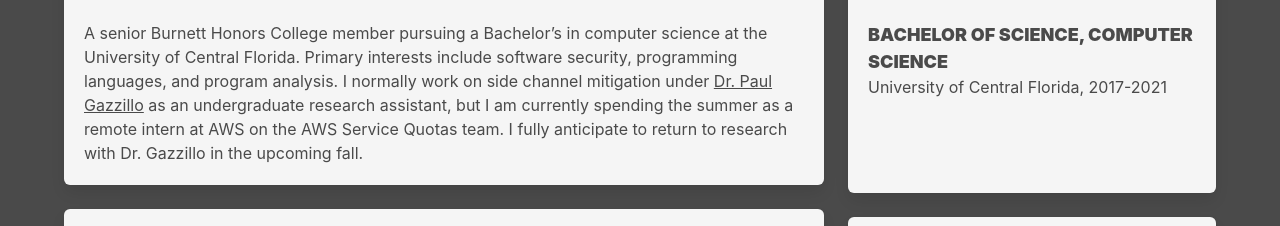
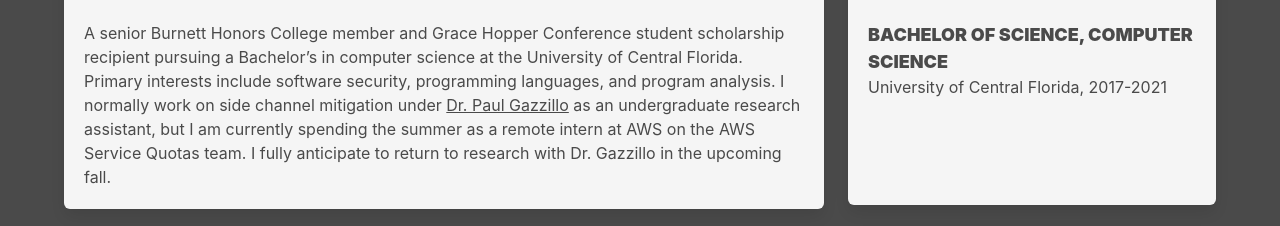
Before and after one commit to genovevafossas/PortfolioWebsite, a Gatsby site: page / in a window 1280 px wide. Shown: the part 400-626 px from the top of the page. Built offline with nearby package versions, Linux system fonts and the light colour scheme; Gatsby itself is replaced by a stand-in of ours.

Commit message:
Fixed small error that slipped through the cracks, changed wording on about section slightly

```diff
--- a/src/components/body.js
+++ b/src/components/body.js
@@ -11,13 +11,12 @@ export default function Body() {
                         <div className="tile is-child box has-background-white-ter">
                         <p className="title">About me</p>
                         <p>
-                            A senior Burnett Honors College member pursuing a Bachelor’s in computer science at the
-                            University of Central Florida. Primary interests include software security, programming
-                            languages, and program analysis. I normally work on side channel mitigation
-                            under <a href="https://paulgazzillo.com/">Dr. Paul Gazzillo</a> as an undergraduate
-                            research assistant, but I am currently spending the summer as a remote intern at AWS on the
-                            AWS Service Quotas team. I fully anticipate to return to research with
-                            Dr. Gazzillo in the upcoming fall.
+                            A senior Burnett Honors College member and Grace Hopper Conference student scholarship recipient
+                            pursuing a Bachelor’s in computer science at the University of Central Florida. Primary interests
+                            include software security, programming languages, and program analysis. I normally work on side
+                            channel mitigation under <a href="https://paulgazzillo.com/">Dr. Paul Gazzillo</a> as an undergraduate
+                            research assistant, but I am currently spending the summer as a remote intern at AWS on the AWS
+                            Service Quotas team. I fully anticipate to return to research with Dr. Gazzillo in the upcoming fall.
                         </p>
                         </div>
                         <div className="tile is-child box has-background-white-ter">
--- a/src/components/helmet.js
+++ b/src/components/helmet.js
@@ -28,7 +28,7 @@ export default () => (
 				<title>{data.site.siteMetadata.title}</title>
 				<html lang="en" />
 				{/* Google / Search Engine Meta Tags */}
-				<meta itemprop="name" content={data.site.siteMetadata.author} /> />
+				<meta itemprop="name" content={data.site.siteMetadata.author} />
 				<meta
 					itemprop="description"
 					content={data.site.siteMetadata.description}
```
